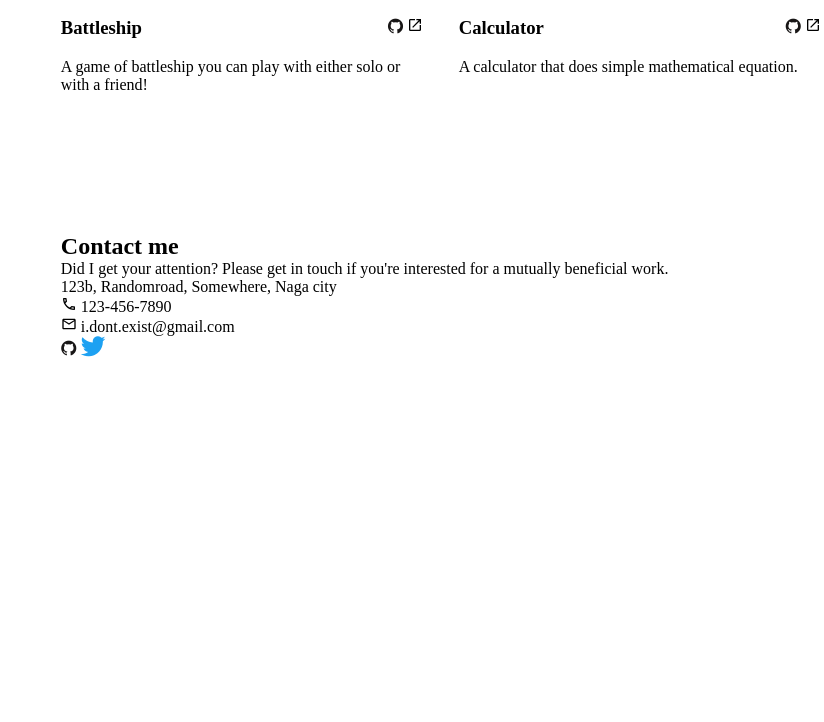
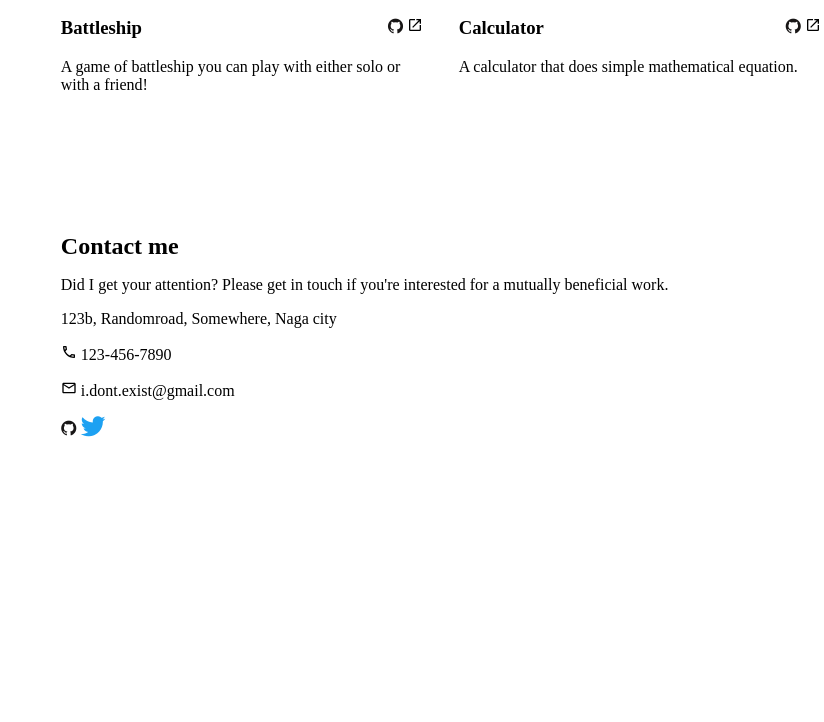
Before and after one commit to Toph765/homepage, a website built with webpack: page dist/index.html in a window 1280 px wide. Shown: the part 1640-2362 px from the top of the page, 0-824 px from the left. Built offline with nearby package versions, Linux system fonts and the light colour scheme; grey boxes are pictures that could not be loaded.

Commit message:
footer > div: add class

```diff
--- a/dist/index.html
+++ b/dist/index.html
@@ -184,7 +184,7 @@
       </div>
     </main>
     <footer>
-      <div>
+      <div class="footer-first-cont">
         <h2>Contact me</h2>
         <p>
           Did I get your attention? Please get in touch if you're interested for
```
